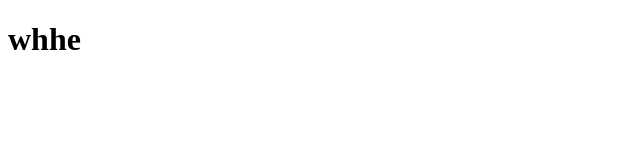
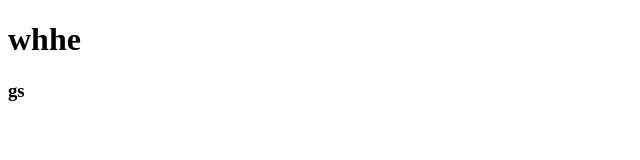
Before and after one commit to Meherrem17/gs, a plain HTML site: page index.html in a window 1280 px wide. Shown: the full height of the page, 0-640 px from the left. Drawn offline with Linux system fonts and the light colour scheme.

Commit message:
second commit

```diff
--- a/index.html
+++ b/index.html
@@ -7,5 +7,6 @@
 </head>
 <body>
     <h1>whhe</h1>
+    <h3>gs</h3>
 </body>
 </html>
```
